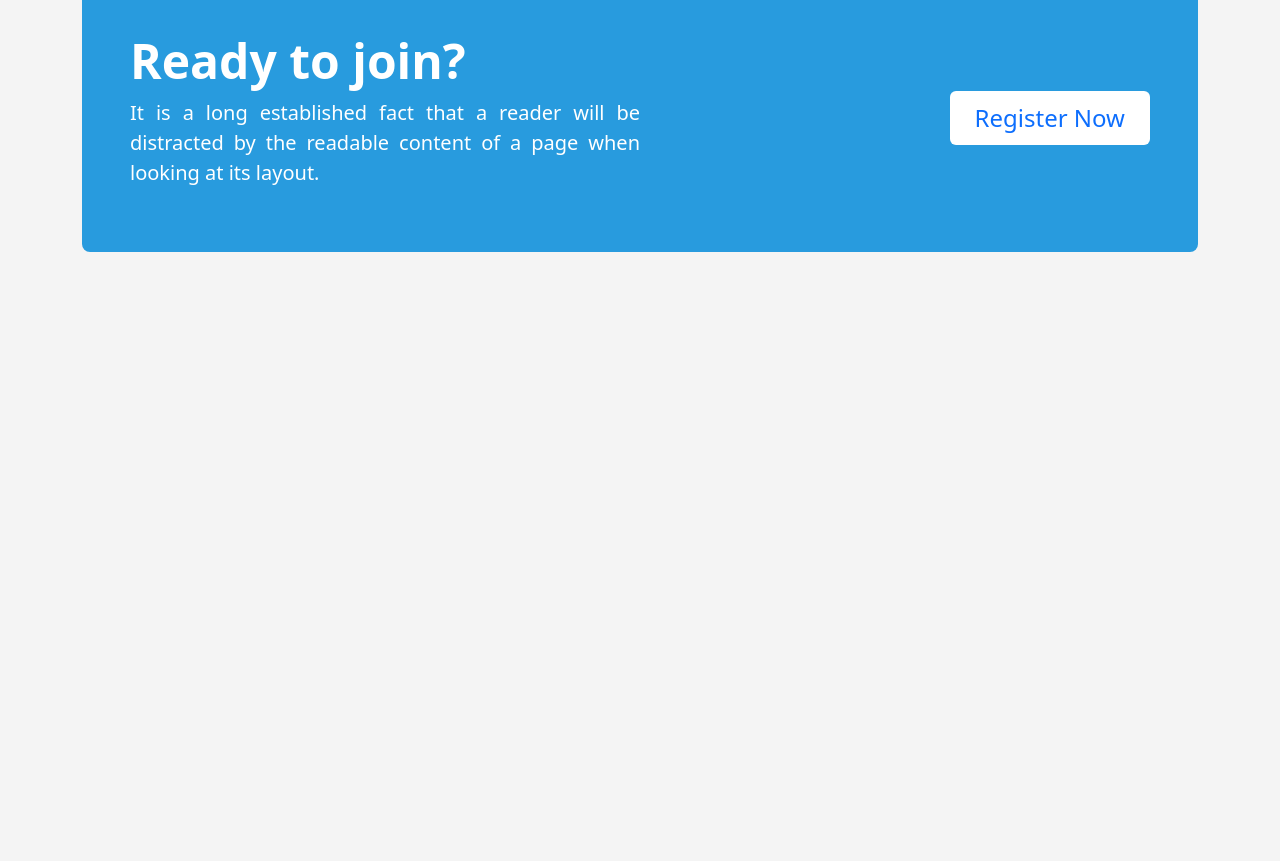
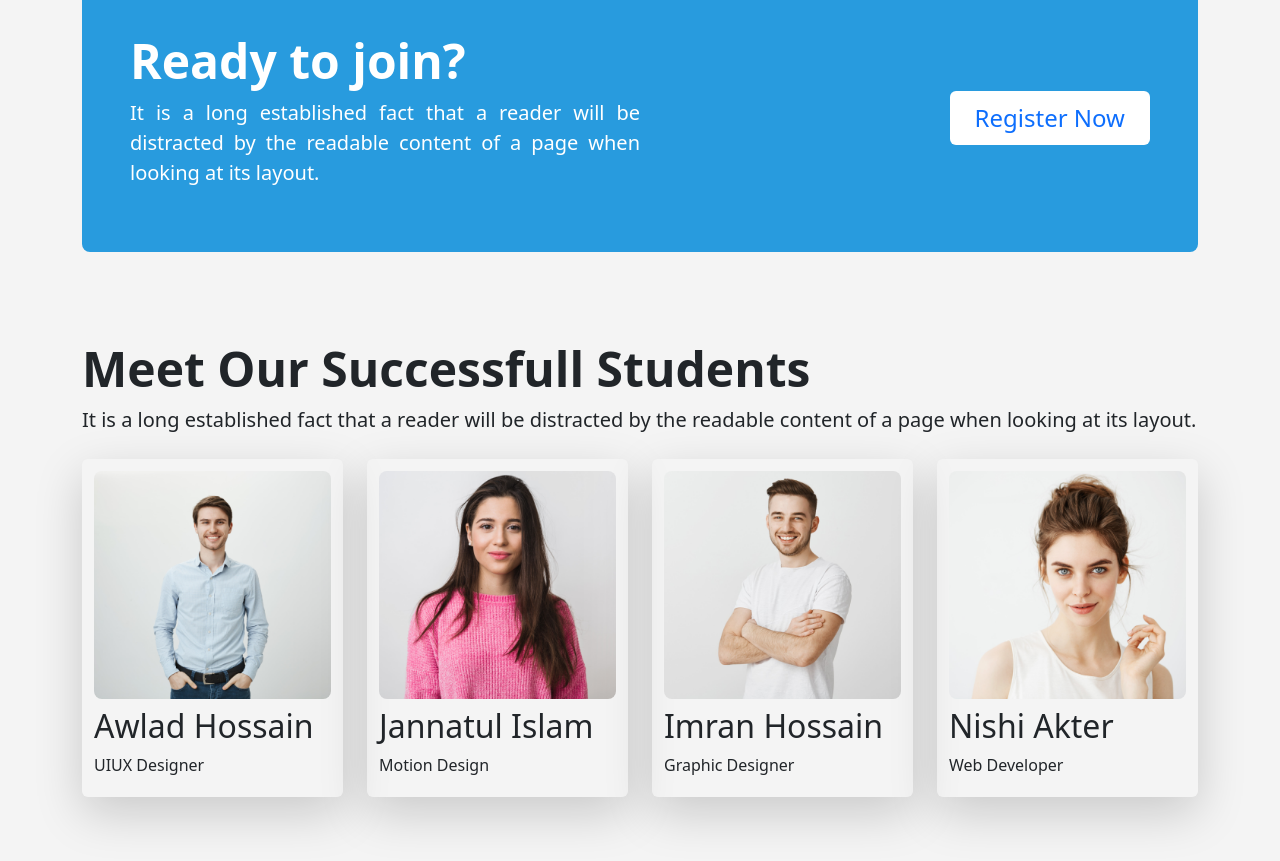
Before and after one commit to razan111/educationPro-website, a plain HTML site: page index.html in a window 1280 px wide. Shown: the part 1582-2443 px from the top of the page. Before the commit the page ends 1882 px from the top, so only its background shows below. Drawn offline with nearby package versions, Linux system fonts and the light colour scheme.

Commit message:
student section done

```diff
--- a/index.html
+++ b/index.html
@@ -227,6 +227,73 @@
 
 
 
+        <!-- stundent section  -->
+
+        <section class="my-5 py-3">
+            <div class="container">
+
+
+                <div class="my-4 w-100">
+                    <h2 class="display-5 fw-bold">Meet Our Successfull Students</h2>
+                <p class="fs-5">It is a long established fact that a reader will be distracted by the readable content of a page when looking at its layout.</p>
+                </div>
+
+                <div class="row row-cols-lg-4 row-cols-md-2 row-cols-1 g-4">
+
+                    <!-- 1 -->
+
+                    <div class="col">
+                        <div class="p-1 rounded-2 shadow-lg">
+                            <div class="p-2 rounded-2 text-center">
+                                <img class="img-fluid rounded-3" src="images/student/student-1.png" alt="">
+                            </div>
+                            <h2 class="ps-3 ps-md-2">Awlad Hossain</h2>
+                            <p class="ps-3 ps-md-2">UIUX Designer</p>
+
+                        </div>
+                    </div>
+                    <!-- 2 -->
+
+                    <div class="col">
+                        <div class="p-1 rounded-2 shadow-lg">
+                            <div class="p-2 rounded-2 text-center">
+                                <img class="img-fluid rounded-3" src="images/student/student-2.png" alt="">
+                            </div>
+                            <h2 class="ps-3 ps-md-2">Jannatul Islam</h2>
+                            <p class="ps-3 ps-md-2">Motion Design</p>
+
+                        </div>
+                    </div>
+                    <!-- 3 -->
+                    <div class="col">
+                        <div class="p-1 rounded-2 shadow-lg">
+                            <div class="p-2 rounded-2 text-center">
+                                <img class="img-fluid rounded-3" src="images/student/student-3.png" alt="">
+                            </div>
+                            <h2 class="ps-3 ps-md-2">Imran Hossain</h2>
+                            <p class="ps-3 ps-md-2">Graphic Designer</p>
+
+                        </div>
+                    </div>
+                    <!-- 4 -->
+                    <div class="col">
+                        <div class="p-1 rounded-2 shadow-lg">
+                            <div class="p-2 rounded-2 text-center">
+                                <img class="img-fluid rounded-3" src="images/student/student-4.png" alt="">
+                            </div>
+                            <h2 class="ps-3 ps-md-2">Nishi Akter</h2>
+                            <p class="ps-3 ps-md-2">Web Developer</p>
+
+                        </div>
+                    </div>
+
+
+                </div>
+            </div>
+        </section>
+
+
+
     </main>
 
 
```
